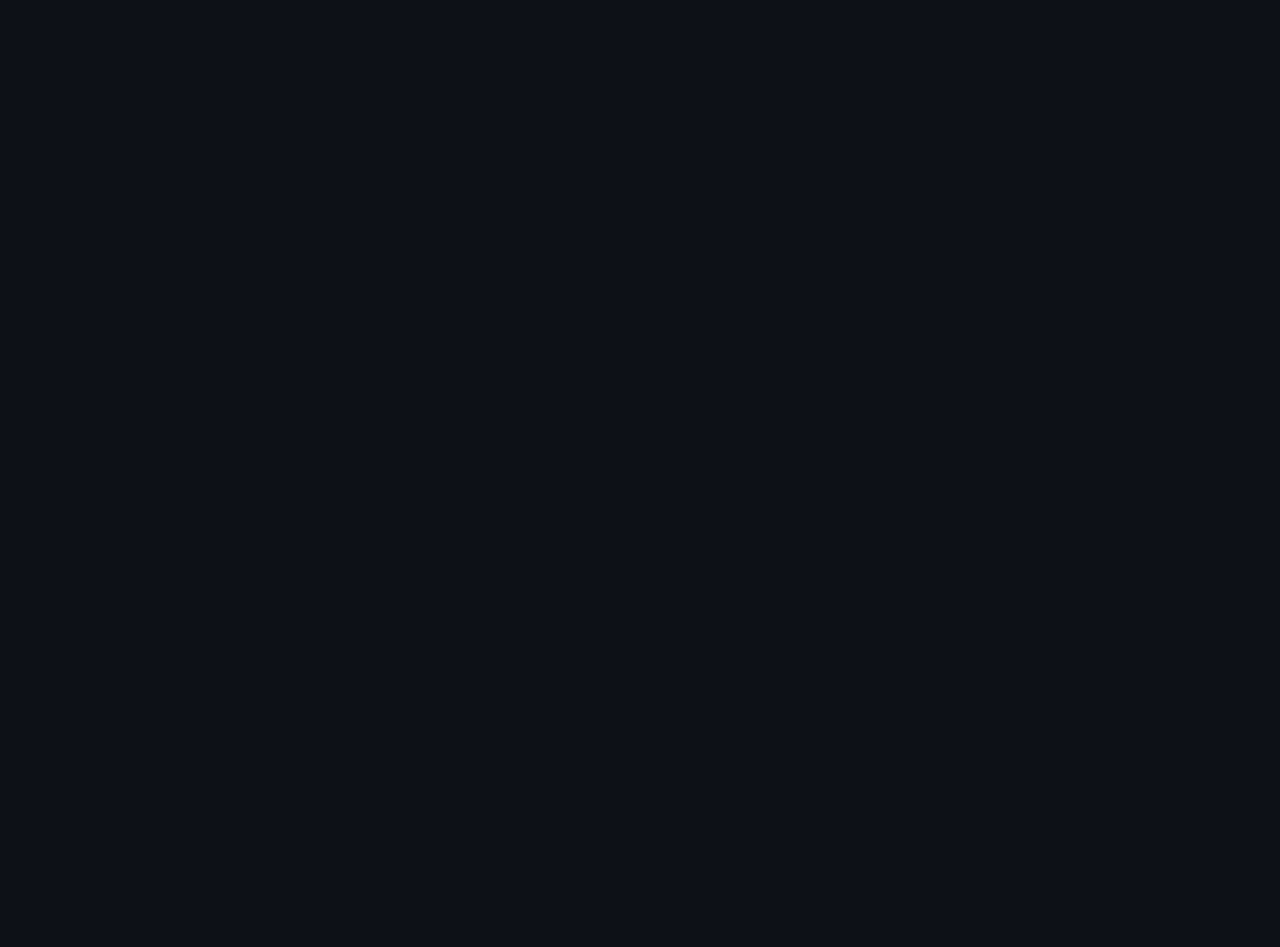
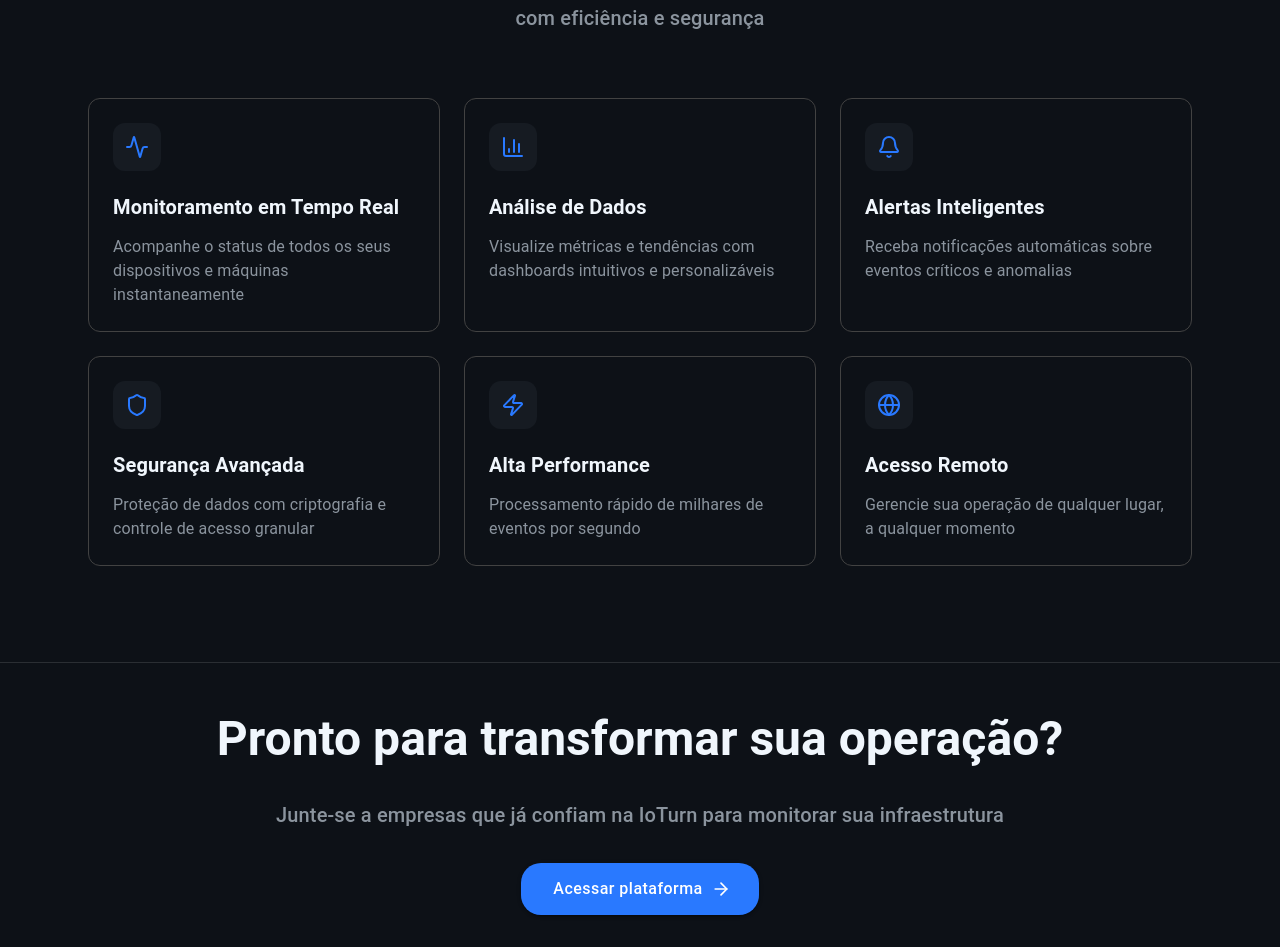
Before and after one commit to SENAISP-Unid601-Projetos/IoTurn, a React (Vite) app in the folder IoturnPage/: page / in a window 1280 px wide. Shown: the part 880-1827 px from the top of the page. Before the commit the page ends 800 px from the top, so only its background shows below. Built offline with nearby package versions, Linux system fonts and the light colour scheme.

Commit message:
Define Layout LandingPage

```diff
--- /dev/null
+++ b/IoturnPage/src/components/home/CardInfo.jsx
@@ -0,0 +1,123 @@
+import { Container, Typography, Box } from "@mui/material";
+import { Activity, BarChart3, Bell, Shield, Zap, Globe } from "lucide-react";
+
+const cardData = [
+  {
+    icon: <Activity />,
+    title: "Monitoramento em Tempo Real",
+    description:
+      "Acompanhe o status de todos os seus dispositivos e máquinas instantaneamente",
+  },
+  {
+    icon: <BarChart3 />,
+    title: "Análise de Dados",
+    description:
+      "Visualize métricas e tendências com dashboards intuitivos e personalizáveis",
+  },
+  {
+    icon: <Bell />,
+    title: "Alertas Inteligentes",
+    description:
+      "Receba notificações automáticas sobre eventos críticos e anomalias",
+  },
+  {
+    icon: <Shield />,
+    title: "Segurança Avançada",
+    description:
+      "Proteção de dados com criptografia e controle de acesso granular",
+  },
+  {
+    icon: <Zap />,
+    title: "Alta Performance",
+    description: "Processamento rápido de milhares de eventos por segundo",
+  },
+  {
+    icon: <Globe />,
+    title: "Acesso Remoto",
+    description: "Gerencie sua operação de qualquer lugar, a qualquer momento",
+  },
+];
+
+const InfoCard = ({ icon, title, description }) => (
+  <Box
+    sx={{
+      p: 3,
+      textAlign: "left",
+      backgroundColor: "background.default",
+      border: "1px solid",
+      borderColor: "grey.800",
+      borderRadius: 3,
+      display: "flex",
+      flexDirection: "column",
+      gap: 1.5,
+      height: "100%",
+      transition: "transform 0.2s ease-in-out, box-shadow 0.3s ease-in-out",
+      "&:hover": {
+        transform: "scale(1.05)",
+        borderColor: "primary.main",
+      },
+      "&:hover .icons": {
+        backgroundColor: "primary.main",
+        color: "text.primary",
+      },
+    }}
+  >
+    <Box
+      className="icons"
+      sx={{
+        width: 48,
+        height: 48,
+        borderRadius: "12px",
+        display: "flex",
+        alignItems: "center",
+        justifyContent: "center",
+        backgroundColor: "background.paper",
+        color: "primary.main",
+        mb: 1,
+        transition: "0.3s ease-in",
+      }}
+    >
+      {icon}
+    </Box>
+    <Typography variant="h6" component="h3" sx={{ fontWeight: "bold" }}>
+      {title}
+    </Typography>
+    <Typography color="text.secondary">{description}</Typography>
+  </Box>
+);
+
+const MoreInfos = () => (
+  <Container
+    sx={{
+      display: "flex",
+      flexDirection: "column",
+      alignItems: "center",
+      textAlign: "center",
+      py: 8,
+    }}
+  >
+    <Box
+      sx={{
+        width: "100%",
+        display: "grid",
+        gridTemplateColumns: {
+          xs: "repeat(1, 1fr)",
+          sm: "repeat(2, 1fr)",
+          md: "repeat(3, 1fr)",
+        },
+        gap: 3,
+      }}
+    >
+      {cardData.map((card, index) => (
+        <InfoCard
+          key={index}
+          icon={card.icon}
+          title={card.title}
+          description={card.description}
+        />
+      ))}
+    </Box>
+  </Container>
+);
+
+export default MoreInfos;
--- a/IoturnPage/src/pages/Initial/index.jsx
+++ b/IoturnPage/src/pages/Initial/index.jsx
@@ -5,12 +5,13 @@ import {
   Typography,
   Button,
   Box,
-  IconButton,
   Container,
   Stack,
+  Divider,
 } from "@mui/material";
-import { Moon, ArrowRight, CheckCircle2 } from "lucide-react";
+import { ArrowRight, CheckCircle2 } from "lucide-react";
 import Logo from "../../assets/LogoSemBorda.png";
+import MoreInfoCards from "../../components/home/CardInfo";
 
 const PageHeader = () => (
   <AppBar
@@ -41,6 +42,29 @@ const PageHeader = () => (
   </AppBar>
 );
 
+const BtnAcess = () => (
+  <Button
+    variant="contained"
+    size="large"
+    endIcon={<ArrowRight size={20} />}
+    sx={{
+      borderRadius: "20px",
+      textTransform: "none",
+      py: 1.5,
+      px: 4,
+      fontSize: "1rem",
+      "& .MuiButton-endIcon": {
+        transition: "transform 0.2s ease-in-out",
+      },
+      "&:hover .MuiButton-endIcon": {
+        transform: "translateX(5px)",
+      },
+    }}
+  >
+    Acessar plataforma
+  </Button>
+);
+
 const HeroSection = () => (
   <Container
     maxWidth="md"
@@ -48,13 +72,12 @@ const HeroSection = () => (
       flexGrow: 1,
       display: "flex",
       flexDirection: "column",
-      justifyContent: "center",
       alignItems: "center",
       textAlign: "center",
       py: 4,
     }}
   >
-    <Typography variant="h2" component="h1" sx={{ fontWeight: "bold", mb: 2 }}>
+    <Typography variant="h1" component="h1" sx={{ fontWeight: "bold", mb: 2 }}>
       Monitoramento <br />
       IoT{" "}
       <Typography
@@ -69,7 +92,7 @@ const HeroSection = () => (
       para sua indústria
     </Typography>
     <Typography
-      variant="h6"
+      variant="h5"
       component="p"
       color="text.secondary"
       sx={{ mb: 4, maxWidth: "600px" }}
@@ -77,26 +100,7 @@ const HeroSection = () => (
       Conecte, monitore e otimize seus dispositivos industriais em tempo real.
       Uma plataforma completa para transformar dados em decisões.
     </Typography>
-    <Button
-      variant="contained"
-      size="large"
-      endIcon={<ArrowRight size={20} />}
-      sx={{
-        borderRadius: "20px",
-        textTransform: "none",
-        py: 1.5,
-        px: 4,
-        fontSize: "1rem",
-        "& .MuiButton-endIcon": {
-          transition: "transform 0.2s ease-in-out",
-        },
-        "&:hover .MuiButton-endIcon": {
-          transform: "translateX(5px)",
-        },
-      }}
-    >
-      Acessar plataforma
-    </Button>
+    <BtnAcess />
     <Stack direction="row" spacing={4} sx={{ mt: 6 }}>
       <Stack direction="row" alignItems="center" spacing={1}>
         <CheckCircle2 size={16} color="#2979ff" />
@@ -114,18 +118,80 @@ const HeroSection = () => (
   </Container>
 );
 
+const MoreInfos = () => (
+  <Container
+    sx={{
+      display: "flex",
+      flexDirection: "column",
+      alignItems: "center",
+      textAlign: "center",
+      py: 4,
+    }}
+  >
+    <Typography component="span" variant="h3" sx={{ fontWeight: "bold" }}>
+      Tudo que você precisa em um só lugar
+    </Typography>
+    <Typography
+      component="span"
+      variant="h6"
+      color="text.secondary"
+      sx={{ maxWidth: "50%" }}
+    >
+      Ferramentas poderosas para gerenciar sua infraestrutura IoT com eficiência
+      e segurança
+    </Typography>
+    <MoreInfoCards />
+  </Container>
+);
+
+const CallSection = () => (
+  <Container
+    sx={{
+      display: "flex",
+      flexDirection: "column",
+      alignItems: "center",
+      textAlign: "center",
+      py: 4,
+    }}
+  >
+    <Typography
+      component="span"
+      variant="h3"
+      sx={{ fontWeight: "bold", mt: 2 }}
+    >
+      Pronto para transformar sua operação?
+    </Typography>
+    <Typography
+      variant="h6"
+      component="p"
+      color="text.secondary"
+      sx={{ mb: 4, mt: 4 }}
+    >
+      Junte-se a empresas que já confiam na IoTurn para monitorar sua
+      infraestrutura
+    </Typography>
+    <BtnAcess />
+  </Container>
+);
+
 function Home() {
   return (
     <Box
       sx={{
         display: "flex",
         flexDirection: "column",
-        height: "100vh",
+        justifyContent: "center",
+        height: "100%",
         bgcolor: "background.default",
       }}
     >
       <PageHeader />
+      <Divider />
       <HeroSection />
+      <Divider />
+      <MoreInfos />
+      <Divider />
+      <CallSection />
     </Box>
   );
 }
```
